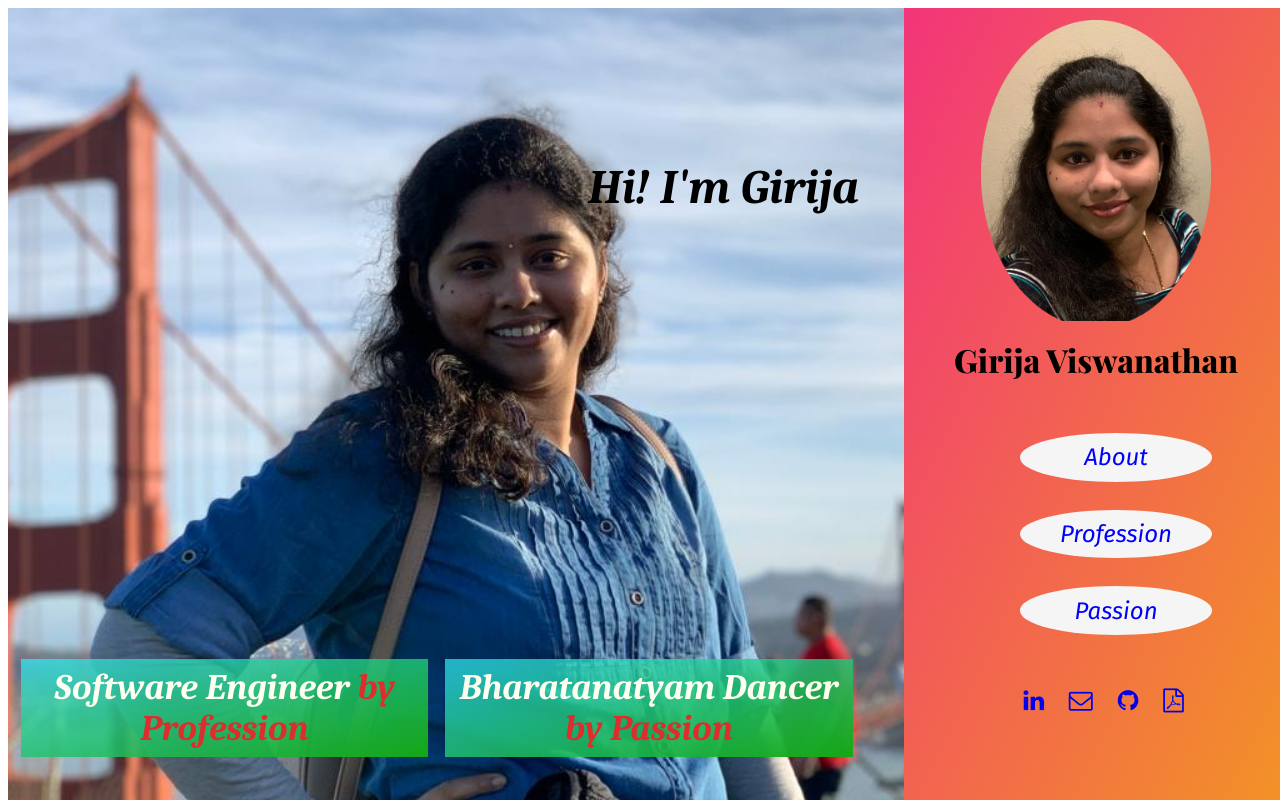
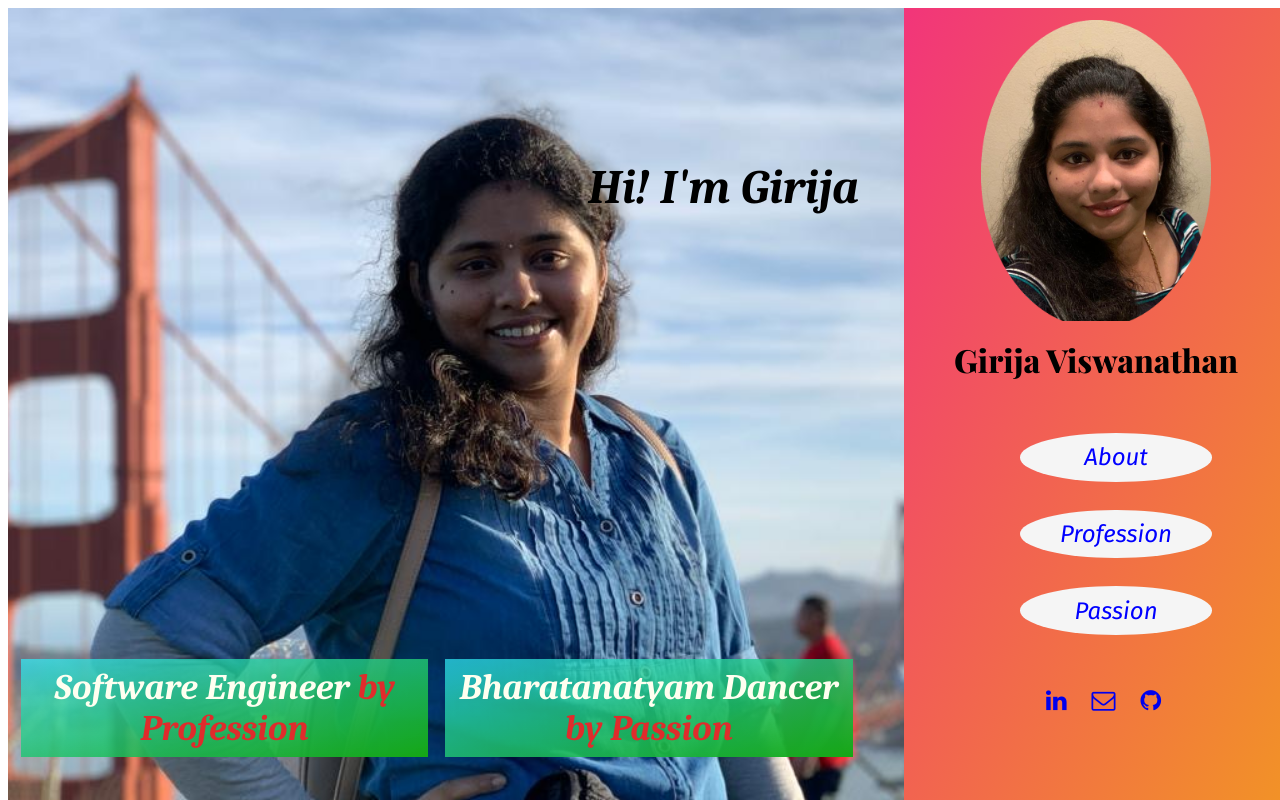
Before and after one commit to GirijaViswa/portfolio, a React (Create React App) app: page / in a window 1280 px wide. Built offline with nearby package versions, Linux system fonts and the light colour scheme; a web font is replaced by a local one.

Commit message:
changed resume

```diff
--- a/src/App.js
+++ b/src/App.js
@@ -6,7 +6,7 @@ import About from './Components/Home/About.js'
 import Profession from './Components/Profession/Profession.js';
 import Passion from './Components/Passion/Passion.js';
 import 'font-awesome/css/font-awesome.min.css';
-import resume from './images/GirijaViswa-Resume.pdf';
+// import resume from './images/GirijaViswa-Resume.pdf';
 
 function App() {
 
@@ -31,7 +31,7 @@ function App() {
               <li><a href="https://www.linkedin.com/in/girijaviswa" target="_blank"><i class="fa fa-linkedin"></i></a></li>&nbsp;&nbsp;&nbsp;&nbsp;
               <li><a href="mailto:girijavmohan@gmail.com" target="_blank"><i className="fa fa-envelope-o"></i></a></li>&nbsp;&nbsp;&nbsp;&nbsp;
                <li><a href="https://github.com/GirijaViswa" target="_blank"><i class="fa fa-github"></i></a></li>&nbsp;&nbsp;&nbsp;&nbsp;
-               <li><a href={resume} target="_blank"><i class="fa fa-file-pdf-o" aria-hidden="true"></i></a></li>&nbsp;&nbsp;&nbsp;&nbsp;
+               {/* <li><a href={resume} target="_blank"><i class="fa fa-file-pdf-o" aria-hidden="true"></i></a></li>&nbsp;&nbsp;&nbsp;&nbsp; */}
 
               {/*<li><a href=""><i class="fa fa-facebook-f"></i></a></li>&nbsp;&nbsp; */}
             </ul>
```
Also changed, not shown: 2 other files (tests, documents, lock files or other folders).
